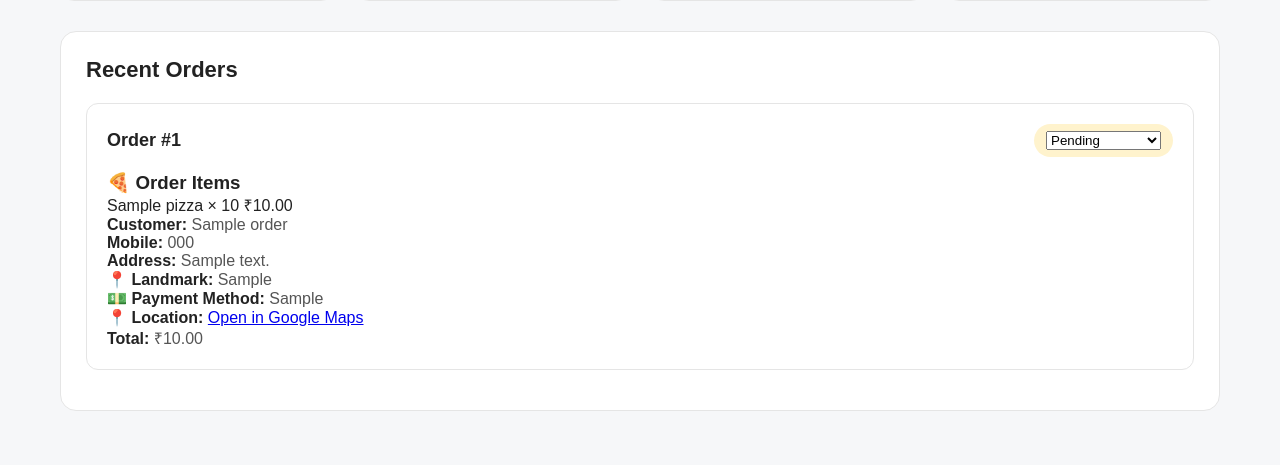
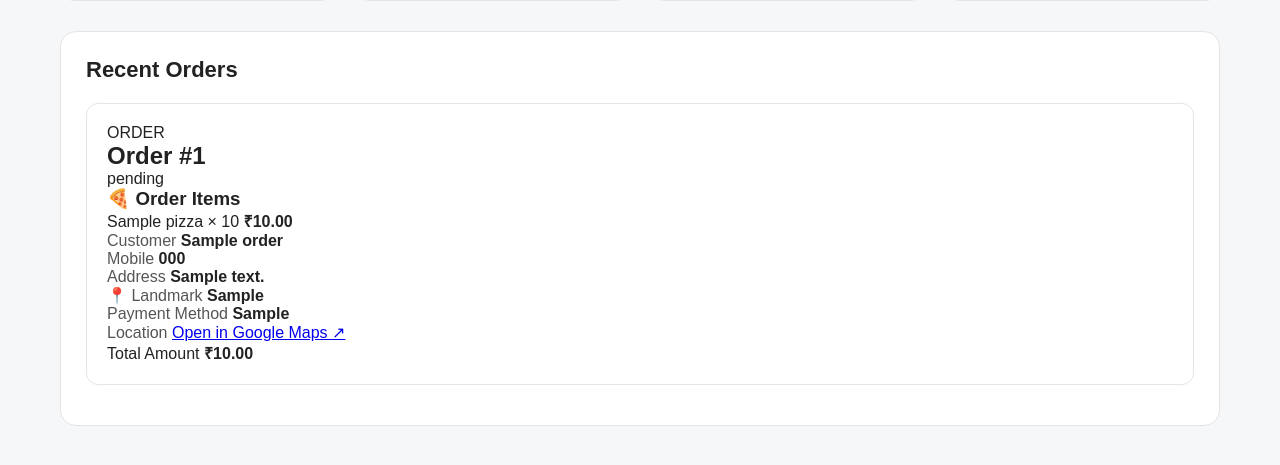
Before and after one commit to deepampra/PizzaWale, a Django app: template orders/templates/orders/dashboard.html in a window 1280 px wide. Shown: the part 298-763 px from the top of the page. Run offline with Django 5.2, Linux system fonts and the light colour scheme; tables that the repository leaves empty hold one stand-in row (values such as "Sample post"); the template is opened without the code that fills it: values that come from a table or form of the project are taken from there, most other values are stand-ins (such as "Sample title", 1, 10 or a date in 2020).

Commit message:
Improve owner dashboard styling

```diff
--- a/orders/templates/orders/dashboard.html
+++ b/orders/templates/orders/dashboard.html
@@ -231,103 +231,60 @@
             {% for order in orders %}
 
                 <div class="order-card">
-
-                    <div class="order-top">
-
-                        <div class="order-id">
-                            Order #{{ order.id }}
+    <div class="order-header">
+        <div>
+            <span class="order-label">ORDER</span>
+            <h2>Order #{{ order.id }}</h2>
         </div>
-
-                        <div class="status">
-    <select onchange="updateOrderStatus('{{ order.id }}', this.value)">
-        <option value="pending" {% if order.status == "pending" %}selected{% endif %}>
-            Pending
-        </option>
-
-        <option value="accepted" {% if order.status == "accepted" %}selected{% endif %}>
-            Accepted
-        </option>
-
-        <option value="preparing" {% if order.status == "preparing" %}selected{% endif %}>
-            Preparing
-        </option>
-
-        <option value="out_for_delivery" {% if order.status == "out_for_delivery" %}selected{% endif %}>
-            Out for Delivery
-        </option>
-
-        <option value="delivered" {% if order.status == "delivered" %}selected{% endif %}>
-            Delivered
-        </option>
-
-        <option value="cancelled" {% if order.status == "cancelled" %}selected{% endif %}>
-            Cancelled
-        </option>
-    </select>
+        <span class="order-status">{{ order.status }}</span>
     </div>
-
-                    </div>
-
 
     <div class="order-items">
         <h3>🍕 Order Items</h3>
-
         {% for item in order.items.all %}
-    <div class="order-item">
-        <span>
-            {{ item.pizza.name }} × {{ item.quantity }}
-        </span>
-
-        <span>
-            ₹{{ item.price }}
-        </span>
+        <div class="item-row">
+            <span>{{ item.pizza.name }} × {{ item.quantity }}</span>
+            <strong>₹{{ item.price }}</strong>
         </div>
         {% endfor %}
     </div>
 
+    <div class="info-grid">
         <div class="info-item">
-                            <strong>Customer:</strong>
-                            {{ order.customer_name }}
-                        </div>
-
-                        <div class="info-item">
-                            <strong>Mobile:</strong>
-                            {{ order.mobile }}
-                        </div>
-
-                        <div class="info-item">
-                            <strong>Address:</strong>
-                            {{ order.address }}
+            <span>Customer</span>
+            <strong>{{ order.customer_name }}</strong>
         </div>
         <div class="info-item">
-                            <strong>📍 Landmark:</strong>
-                            {{ order.landmark|default:"Not provided" }}
+            <span>Mobile</span>
+            <strong>{{ order.mobile }}</strong>
         </div>
         <div class="info-item">
-    <strong>💵 Payment Method:</strong>
-    {{ order.payment_method }}
+            <span>Address</span>
+            <strong>{{ order.address }}</strong>
+        </div>
+        <div class="info-item">
+            <span>📍 Landmark</span>
+            <strong>{{ order.landmark|default:"Not provided" }}</strong>
+        </div>
+        <div class="info-item">
+            <span>Payment Method</span>
+            <strong>{{ order.payment_method }}</strong>
         </div>
         {% if order.latitude and order.longitude %}
         <div class="info-item">
-    <strong>📍 Location:</strong>
-
-    <a
-        href="https://www.google.com/maps?q={{ order.latitude }},{{ order.longitude }}"
-        target="_blank"
-        rel="noopener noreferrer"
-    >
-        Open in Google Maps
+            <span>Location</span>
+            <a href="https://www.google.com/maps?q={{ order.latitude }},{{ order.longitude }}"
+               target="_blank" rel="noopener noreferrer">
+                Open in Google Maps ↗
             </a>
         </div>
         {% endif %}
-
-                        <div class="info-item">
-                            <strong>Total:</strong>
-                            ₹{{ order.total_amount }}
     </div>
 
+    <div class="order-footer">
+        <span>Total Amount</span>
+        <strong>₹{{ order.total_amount }}</strong>
     </div>
-
 </div>
 
             {% empty %}
```
Lines whose indentation alone changed are shown as unchanged.
